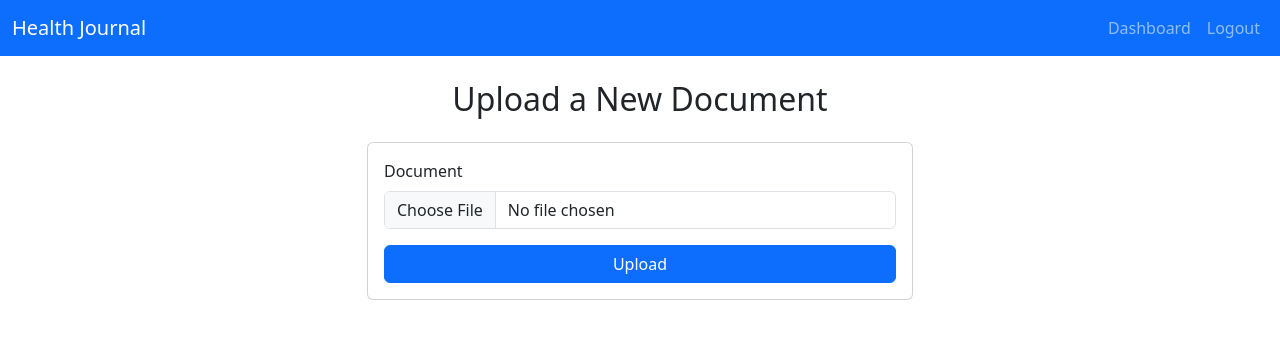
After one commit to zapp-505/Medical_Journal, a Flask app: page /upload-document in a window 1280 px wide. The commit adds this page. Shown: the top 339 px of the page. Run offline with Flask 3, Linux system fonts and the light colour scheme; the visitor is signed in with stand-in values (Sample User, id 1); some libraries are stand-ins or nearby versions.

Commit message:
added document upload logic

```diff
--- a/Website/forms.py
+++ b/Website/forms.py
@@ -1,5 +1,6 @@
 from flask_wtf import FlaskForm
 from wtforms import StringField, PasswordField, SubmitField, BooleanField, TextAreaField, SelectField
+from flask_wtf.file import FileField, FileAllowed, FileRequired
 from wtforms.validators import DataRequired, Length, Email, EqualTo, ValidationError
 from .models import User
 
@@ -43,3 +44,10 @@ class MedicationForm(FlaskForm):
     frequency = StringField('Frequency (e.g., Twice a day)')
     notes = TextAreaField('Notes (Optional)')
     submit = SubmitField('Save Medication')
+
+class DocumentUploadForm(FlaskForm):
+    file = FileField('Document', validators=[
+        FileRequired(),
+        FileAllowed(['pdf', 'png', 'jpg', 'jpeg'], 'Images and PDFs only!')
+    ])
+    submit = SubmitField('Upload')
--- /dev/null
+++ b/Website/templates/upload_document.html
@@ -0,0 +1,26 @@
+{% extends "base.html" %}
+{% block title %}Upload Document{% endblock %}
+{% block content %}
+<div class="row">
+    <div class="col-md-6 offset-md-3">
+        <h2 class="text-center mb-4">Upload a New Document</h2>
+        <div class="card">
+            <div class="card-body">
+                <form method="POST" enctype="multipart/form-data">
+                    {{ form.hidden_tag() }}
+                    <div class="mb-3">
+                        {{ form.file.label(class="form-label") }}
+                        {{ form.file(class="form-control") }}
+                        {% for error in form.file.errors %}
+                            <span class="text-danger small">{{ error }}</span>
+                        {% endfor %}
+                    </div>
+                    <div class="d-grid">
+                        {{ form.submit(class="btn btn-primary") }}
+                    </div>
+                </form>
+            </div>
+        </div>
+    </div>
+</div>
+{% endblock %}
--- a/Website/views.py
+++ b/Website/views.py
@@ -1,8 +1,11 @@
 from flask import Blueprint, render_template, request, flash, redirect, url_for
 from flask_login import login_required, current_user
-from .forms import JournalEntryForm, MedicationForm
-from .models import JournalEntry, Medication
+from flask import current_app
+from .forms import JournalEntryForm, MedicationForm, DocumentUploadForm
+from .models import JournalEntry, Medication, MedicalDocument
+from werkzeug.utils import secure_filename
 from . import db
+import os
 
 views = Blueprint('views',__name__)
 
@@ -10,7 +13,8 @@ views = Blueprint('views',__name__)
 def home():
     if current_user.is_authenticated:
         entries = JournalEntry.query.filter_by(user_id=current_user.id).order_by(JournalEntry.created_at.desc()).all()
-        return render_template("dashboard.html", user=current_user, entries=entries)
+        medications = Medication.query.filter_by(user_id=current_user.id).all()
+        return render_template("dashboard.html", user=current_user, entries=entries, medications=medications)
     return render_template("home.html")
 
 @views.route('/dashboard')
@@ -23,8 +27,9 @@ def dashboard():
         .order_by(JournalEntry.created_at.desc())
         .all()
     )
+    documents = MedicalDocument.query.filter_by(user_id=current_user.id).all()
     medications = Medication.query.filter_by(user_id=current_user.id).all()
-    return render_template("dashboard.html", user=current_user, entries=entries,medications=medications)
+    return render_template("dashboard.html", user=current_user, entries=entries,medications=medications,documents=documents)
 
 @views.route('/add-journal',methods=['GET','POST'])
 @login_required
@@ -79,10 +84,37 @@ def add_medication():
 @login_required
 def delete_medication(med_id):
     medication_to_delete = Medication.query.get(med_id)
-    if medication_to_delete and medication_to_delete.med_id == current_user.med_id:
+    if medication_to_delete and medication_to_delete.user_id == current_user.id:
         db.session.delete(medication_to_delete)
         db.session.commit()
         flash('Medication removed.', category='success')
     else:
         flash('Medication not found or you do not have permission.', category='error')
     return redirect(url_for('views.dashboard'))
+
+@views.route('/upload-document', methods=['GET', 'POST'])
+@login_required
+def upload_document():
+    form = DocumentUploadForm()
+    if form.validate_on_submit():
+        file = form.file.data
+        filename = secure_filename(file.filename)
+
+        # Ensure the upload directory exists
+        upload_folder = current_app.config['UPLOAD_FOLDER']
+        os.makedirs(upload_folder, exist_ok=True)
+
+        filepath = os.path.join(upload_folder, filename)
+        file.save(filepath)
+
+        # Save file info to the database
+        new_doc = MedicalDocument(
+            filename=filename,
+            filepath=filepath,
+            user_id=current_user.id
+        )
+        db.session.add(new_doc)
+        db.session.commit()
+        flash('Document uploaded successfully!', 'success')
+        return redirect(url_for('views.dashboard'))
+    return render_template('upload_document.html', form=form)
--- a/config.py
+++ b/config.py
@@ -9,4 +9,5 @@ load_dotenv(os.path.join(basedir, '.env'))
 class Config:
     SECRET_KEY = os.environ.get('SECRET_KEY')
     SQLALCHEMY_DATABASE_URI = os.environ.get('DATABASE_URL')
-    SQLALCHEMY_TRACK_MODIFICATIONS = False
+    SQLALCHEMY_TRACK_MODIFICATIONS = True
+    UPLOAD_FOLDER = os.path.join(basedir, 'Website/static/uploads')
```
Also changed, not shown: Website/templates/dashboard.html (+15 -4 lines).
